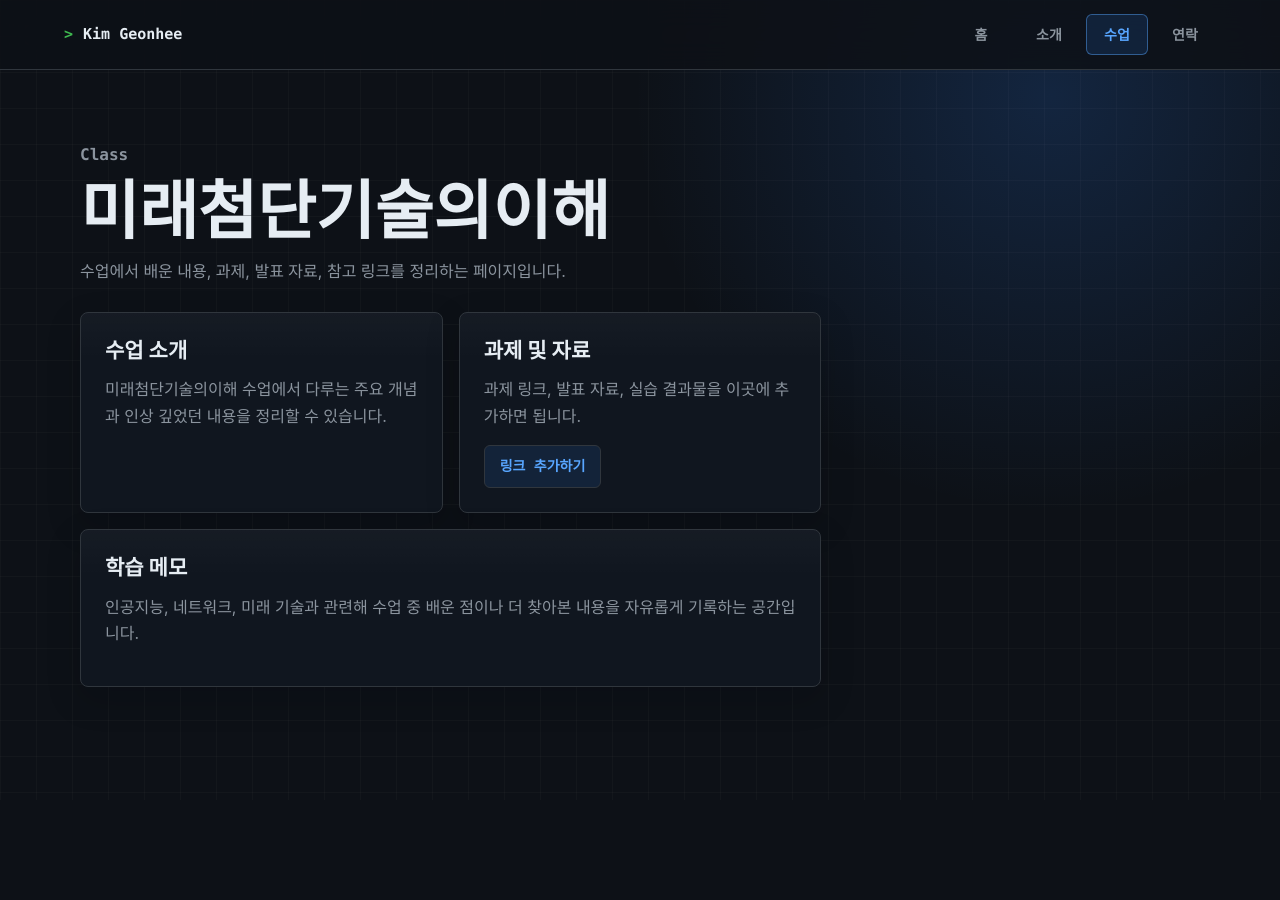
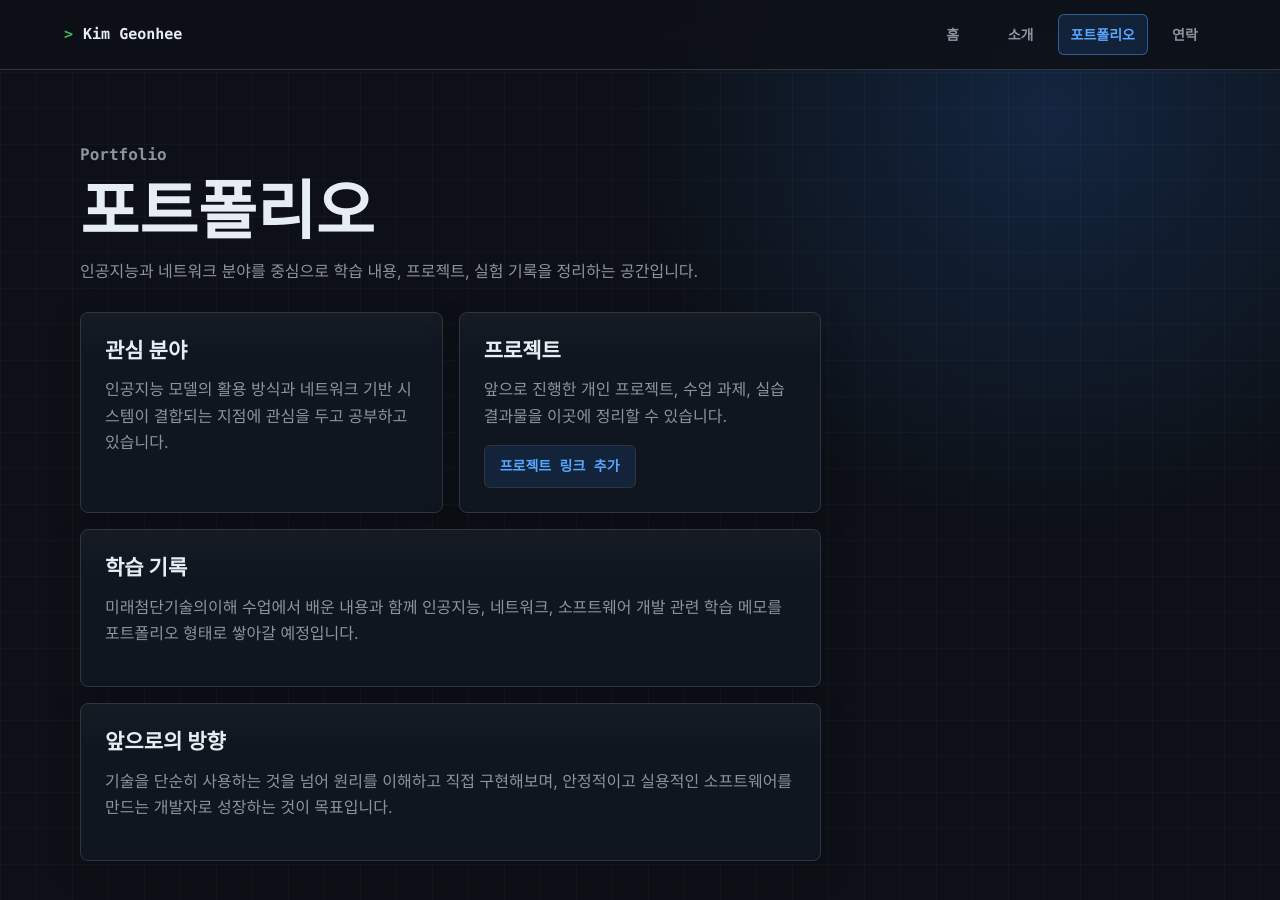
Before and after one commit to rlarjsl03/rlarjsl03.github.io, a plain HTML site: page classes.html in a window 1280 px wide. Before the commit the page ends 800 px from the top, so only its background shows below. Drawn offline with Linux system fonts and the light colour scheme.

Commit message:
Initial commit

```diff
--- a/classes.html
+++ b/classes.html
@@ -3,7 +3,7 @@
   <head>
     <meta charset="utf-8">
     <meta name="viewport" content="width=device-width, initial-scale=1">
-    <title>수업 | 김건희 개인 홈페이지</title>
+    <title>포트폴리오 | 김건희 개인 홈페이지</title>
     <link rel="stylesheet" href="styles.css">
   </head>
   <body>
@@ -12,38 +12,52 @@
       <nav class="top-tabs" aria-label="주요 페이지">
         <a href="index.html">홈</a>
         <a href="about.html">소개</a>
-        <a class="active" href="classes.html">수업</a>
+        <a class="active" href="classes.html">포트폴리오</a>
         <a href="contact.html">연락</a>
       </nav>
     </header>
 
     <main class="page">
       <section class="page-title">
-        <p class="eyebrow">Class</p>
-        <h1>미래첨단기술의이해</h1>
-        <p>수업에서 배운 내용, 과제, 발표 자료, 참고 링크를 정리하는 페이지입니다.</p>
+        <p class="eyebrow">Portfolio</p>
+        <h1>포트폴리오</h1>
+        <p>
+          인공지능과 네트워크 분야를 중심으로 학습 내용, 프로젝트, 실험 기록을
+          정리하는 공간입니다.
+        </p>
       </section>
 
       <section class="content-grid">
         <article class="panel">
-          <h2>수업 소개</h2>
+          <h2>관심 분야</h2>
           <p>
-            미래첨단기술의이해 수업에서 다루는 주요 개념과 인상 깊었던 내용을
-            정리할 수 있습니다.
+            인공지능 모델의 활용 방식과 네트워크 기반 시스템이 결합되는 지점에
+            관심을 두고 공부하고 있습니다.
           </p>
         </article>
 
         <article class="panel">
-          <h2>과제 및 자료</h2>
-          <p>과제 링크, 발표 자료, 실습 결과물을 이곳에 추가하면 됩니다.</p>
-          <a class="text-button" href="#">링크 추가하기</a>
+          <h2>프로젝트</h2>
+          <p>
+            앞으로 진행한 개인 프로젝트, 수업 과제, 실습 결과물을 이곳에 정리할
+            수 있습니다.
+          </p>
+          <a class="text-button" href="#">프로젝트 링크 추가</a>
         </article>
 
         <article class="panel wide">
-          <h2>학습 메모</h2>
+          <h2>학습 기록</h2>
           <p>
-            인공지능, 네트워크, 미래 기술과 관련해 수업 중 배운 점이나 더 찾아본
-            내용을 자유롭게 기록하는 공간입니다.
+            미래첨단기술의이해 수업에서 배운 내용과 함께 인공지능, 네트워크,
+            소프트웨어 개발 관련 학습 메모를 포트폴리오 형태로 쌓아갈 예정입니다.
+          </p>
+        </article>
+
+        <article class="panel wide">
+          <h2>앞으로의 방향</h2>
+          <p>
+            기술을 단순히 사용하는 것을 넘어 원리를 이해하고 직접 구현해보며,
+            안정적이고 실용적인 소프트웨어를 만드는 개발자로 성장하는 것이 목표입니다.
           </p>
         </article>
       </section>
```
Also changed, not shown: about.html (+1 -1 lines), contact.html (+1 -1 lines), index.html (+8 -7 lines).
